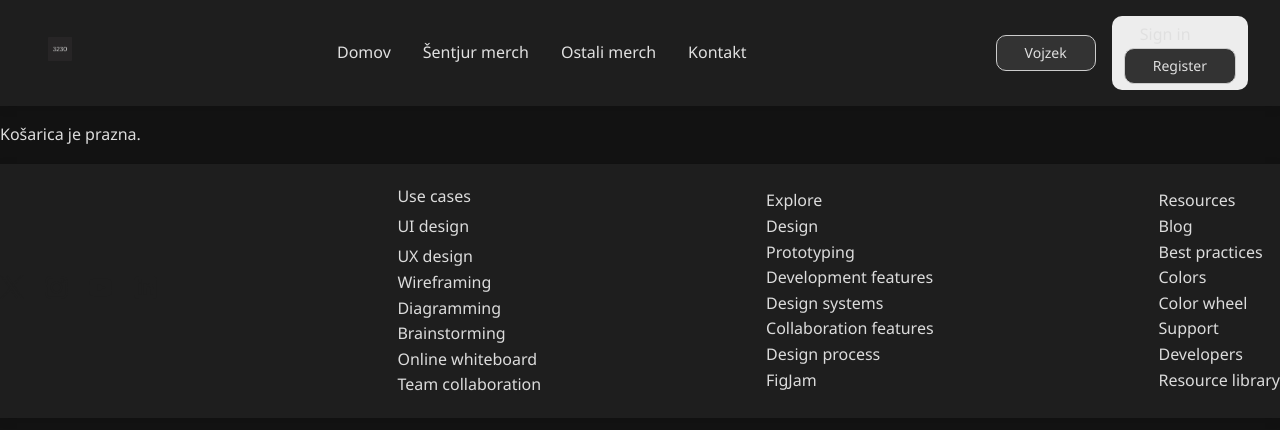
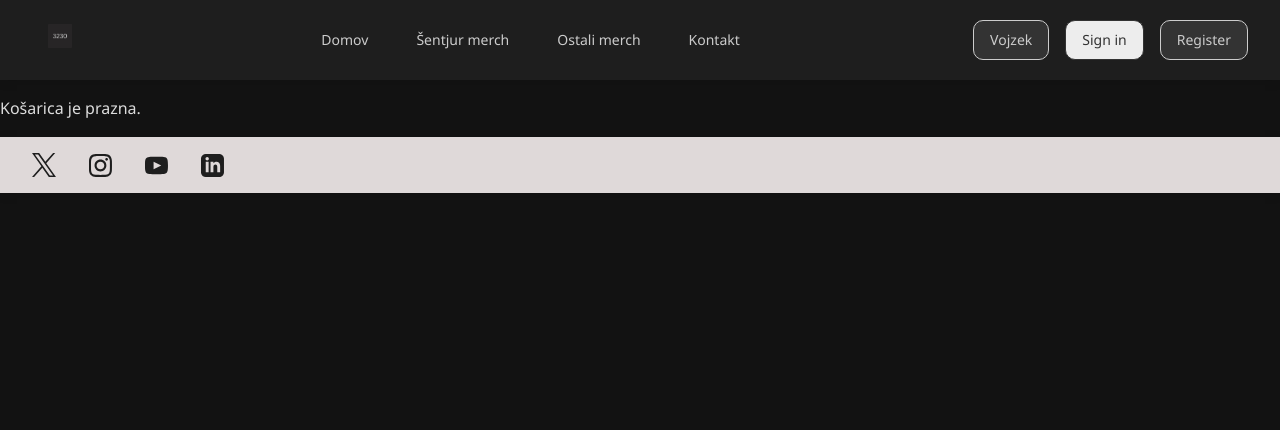
Before and after one commit to HeraZ14/Sentjur3230, a Django app: page /vojzek/ in a window 1280 px wide. Shown: the top 430 px of the page. Run offline with Django 5.2, Linux system fonts and the light colour scheme.

Commit message:
Mal uredili css, kurba, jebeno bo

```diff
--- a/spletka/templates/base.html
+++ b/spletka/templates/base.html
@@ -12,99 +12,35 @@
   <title>{% block title %}Metropola{% endblock %}</title>
 </head>
 <body>
-  <div class="examples-landing-page">
     <div class="header">
-      <div class="title3">
         <a href="{% url 'home' %}"><img class="figma" style="background: url({% static 'home.png' %}) center; background-size: cover; background-repeat: no-repeat;" src="{% static 'home.png' %}" /></a>
-      </div>
-      <div class="button">
-        <div class="navigation-pill">
-          <div class="title"><a href="{% url 'home' %}">Domov</a></div>
-        </div>
-        <div class="navigation-pill2">
-          <div class="title"><a href="{% url 'sentjur-merch' %}">Šentjur merch</a></div>
-        </div>
-        <div class="navigation-pill2">
-          <div class="title"><a href="{% url 'ostali-merch' %}">Ostali merch</a></div>
-        </div>
-        <div class="navigation-pill2">
-          <div class="title"><a href="{% url 'kontakt' %}">Kontakt</a></div>
-        </div>
+      <div class="header-auth">
+        <a class="transparent_button" href="{% url 'home' %}">Domov</a>
+        <a class="transparent_button" href="{% url 'sentjur-merch' %}">Šentjur merch</a>
+        <a class="transparent_button" href="{% url 'ostali-merch' %}">Ostali merch</a>
+        <a class="transparent_button" href="{% url 'kontakt' %}">Kontakt</a>
       </div>
       <div class="header-auth">
-        <div class="registration_button {">
-          <div class="button2"><a href="{% url 'vojzek' %}">Vojzek</a></div>
+        <a class="registration_button " href="{% url 'vojzek' %}">Vojzek</a>
+        {% if user.is_authenticated %}
+          <a class="signin_button" href="{% url 'profile' %}">Moj profil</a>
+          {% else %}
+          <a class="signin_button" href="{% url 'login' %}">Sign in</a>
+          <a class="registration_button" href="{% url 'register' %}">Register</a>
+          {% endif %}
         </div>
-        <div class="signin_button {">
-          {% if user.is_authenticated %}
-          <div class="button2"><a href="{% url 'profile' %}">Moj profil</a></div>
-          {% else %}
-          <div class="button2"><a href="{% url 'login' %}">Sign in</a></div>
-          <div class="registration_button">
-          <div class="button4"><a href="{% url 'register' %}">Register</a></div>
-          </div>
-          {% endif %}
-
-        </div>
-
-      </div>
     </div>
 
     {% block content %}{% endblock %}
 
-    <div class="footer" style="width: 100%; display: flex; justify-content: space-between; flex-wrap: wrap; padding: 20px 0; box-sizing: border-box;">
-      <div class="title3">
-        <div class="button-list">
+    <div class="footer">
+      <div class="footer-auth">
           <img class="x-logo" src="{% static 'x-logo0.svg' %}" />
           <img class="logo-instagram" src="{% static 'logo-instagram0.svg' %}" />
           <img class="logo-you-tube" src="{% static 'logo-you-tube0.svg' %}" />
           <img class="linked-in" src="{% static 'linked-in0.svg' %}" />
-        </div>
-      </div>
-      <div class="text-link-list">
-        <div class="title4">
-          <div class="text-strong">
-            <div class="text-strong2">Use cases</div>
-          </div>
-        </div>
-        <div class="text-link-list-item"><div class="list-item">UI design</div></div>
-        <div class="text-link-list-item"><div class="list-item2">UX design</div></div>
-        <div class="text-link-list-item"><div class="list-item3">Wireframing</div></div>
-        <div class="text-link-list-item"><div class="list-item4">Diagramming</div></div>
-        <div class="text-link-list-item"><div class="list-item5">Brainstorming</div></div>
-        <div class="text-link-list-item"><div class="list-item6">Online whiteboard</div></div>
-        <div class="text-link-list-item"><div class="list-item7">Team collaboration</div></div>
-      </div>
-      <div class="text-link-list">
-        <div class="title4">
-          <div class="text-strong">
-            <div class="text-strong2">Explore</div>
-          </div>
-        </div>
-        <div class="text-link-list-item"><div class="list-item8">Design</div></div>
-        <div class="text-link-list-item"><div class="list-item9">Prototyping</div></div>
-        <div class="text-link-list-item"><div class="list-item10">Development features</div></div>
-        <div class="text-link-list-item"><div class="list-item11">Design systems</div></div>
-        <div class="text-link-list-item"><div class="list-item12">Collaboration features</div></div>
-        <div class="text-link-list-item"><div class="list-item13">Design process</div></div>
-        <div class="text-link-list-item"><div class="list-item14">FigJam</div></div>
-      </div>
-      <div class="text-link-list">
-        <div class="title4">
-          <div class="text-strong">
-            <div class="text-strong2">Resources</div>
-          </div>
-        </div>
-        <div class="text-link-list-item"><div class="list-item15">Blog</div></div>
-        <div class="text-link-list-item"><div class="list-item16">Best practices</div></div>
-        <div class="text-link-list-item"><div class="list-item17">Colors</div></div>
-        <div class="text-link-list-item"><div class="list-item18">Color wheel</div></div>
-        <div class="text-link-list-item"><div class="list-item19">Support</div></div>
-        <div class="text-link-list-item"><div class="list-item20">Developers</div></div>
-        <div class="text-link-list-item"><div class="list-item21">Resource library</div></div>
       </div>
     </div>
-  </div>
    {% block scripts %}{% endblock %}
 </body>
 </html>
--- a/spletka/urls.py
+++ b/spletka/urls.py
@@ -5,6 +5,7 @@ from django.conf.urls.static import static
 urlpatterns = [
     path('admin/', admin.site.urls),
     path('',views.home, name = 'home'),
+    path('kontakt/',views.kontakt, name = 'kontakt'),
     path('',include('store.urls')),
     path('', include('accounts.urls')),
 ] + static(settings.MEDIA_URL, document_root=settings.MEDIA_ROOT)
--- a/spletka/views.py
+++ b/spletka/views.py
@@ -2,3 +2,7 @@ from django.shortcuts import render
 
 def home(request):
     return render(request, 'home.html',{})
+
+
+def kontakt(request):
+    return render(request, 'kontakt.html',{})
--- a/static/css/style.css
+++ b/static/css/style.css
@@ -18,19 +18,7 @@ body {
   box-shadow: 0 2px 10px rgba(0, 0, 0, 0.1);
 }
 
-.footer {
-  background-color: var(--footer-bg, #1e1e1e);
-  display: flex;
-  flex-direction: row;
-  flex-wrap: nowrap;
-  justify-content: space-between;
-  align-items: center;
-  padding: 1rem 2rem;
-  box-shadow: 0 2px 10px rgba(0, 0, 0, 0.1);
-}
-
 .header a {
-  color: #e0e0e0 ;
   font-weight: 500;
   padding: 0.5rem 1rem;
   text-decoration: none;
@@ -43,10 +31,30 @@ body {
   gap: 1rem;
   align-items: center;
 }
-.h3{
+
+.footer {
+  background-color: var(--footer-bg, #dfd9d9);
+  display: flex;
+  flex-direction: row;
+  flex-wrap: nowrap;
+  justify-content: space-between;
+  align-items: center;
+  padding: 1rem 2rem;
+  box-shadow: 0 2px 10px rgba(0, 0, 0, 0.1);
+}
+.footer a {
+  font-weight: 500;
+  padding: 0.5rem 1rem;
+  text-decoration: none;
+  transition: color 0.3s ease;
 
 }
 
+.footer-auth {
+  display: flex;
+  gap: 1rem;
+  align-items: center;
+}
 /* ======= KARTICE IZDELKOV ======= */
 .cards {
   display: grid;
@@ -125,21 +133,17 @@ body {
 }
 
 /* ======= GUMBI ======= */
-.button,
-.button3 {
+.signin_button {
+    background-color: #ededed;
         display: flex;          /* naredi vsebnik fleksibilen */
         align-items: center;    /* vertikalna poravnava */
         justify-content: center; /* horizontalna poravnava */
-}
-
-.signin_button {
-  background-color: #ededed;
         color: #333;
         padding: 6px 12px;
-  border: none;
+        border: 1px solid #333;
         border-radius: 10px;
         cursor: pointer;
-  font-size: 16px;
+        font-size: 14px;
         transition: transform 0.2s;
 }
 .signin_button:hover {
@@ -147,22 +151,30 @@ body {
 }
 .registration_button {
   background-color: #333;
+      display: flex;          /* naredi vsebnik fleksibilen */
+      align-items: center;    /* vertikalna poravnava */
+      justify-content: center; /* horizontalna poravnava */
       color: #ccc;
       border: 1px solid #ccc;
       padding: 6px 12px;
       border-radius: 10px;
       cursor: pointer;
       font-size: 14px;
+      transition: transform 0.2s;
     }
 .registration_button:hover {
   transform: scale(1.01);
+
 }
-
-.button:hover,
-.button2:hover,
-.button3:hover,
-.button4:hover {
-  background-color: var(--button-hover-bg);
+.transparent_button{
+    background-color: transparent;
+    display: flex;          /* naredi vsebnik fleksibilen */
+    align-items: center; /* vertikalna poravnava */
+    color: #ccc;
+    justify-content: center; /* horizontalna poravnava */
+    padding: 6px 12px;
+    cursor: pointer;
+    font-size: 14px;
 }
 
 /*Product cards*/
--- a/store/templates/shop/vojzek.html
+++ b/store/templates/shop/vojzek.html
@@ -15,7 +15,7 @@
     <ul>
         {% for item in cart %}
             <li>
-                {{ item.product_name }} — {{ item.selected_price_id }} —
+                {{ item.product_name }}
                 Količina: {{ item.quantity }} —
                 Cena na enoto: {{ item.price_per_unit }}€
                 Skupaj: {{ item.total_price }}€
@@ -26,20 +26,18 @@
               <input type="hidden" name="selected_price_id" value="{{ item.selected_price_id }}">
                 <input type="hidden" name="selected_size_id" value="{{ item.selected_size_id }}">
               <input type="number" name="selected_quantity" value="{{ item.quantity }}" min="1">
-              <button type="submit">Posodobi</button>
+              <button  class="signin_button" type="submit">Posodobi</button>
             </form>
             <form method="POST" action="{% url 'remove_from_cart' %}" onsubmit="return confirm('Si ziher, da hočeš odstraniti najboljši izdelek?')">
             {% csrf_token %}
                 <input type="hidden" name="product_id" value="{{ item.product_id }}">
                 <input type="hidden" name="selected_price_id" value="{{ item.selected_price_id }}">
-                <button type="submit">Odstrani</button>
+                <button class="registration_button" type="submit">Odstrani</button>
             </form>
         {% endfor %}
         <p>Skupna cena: {{ total_price }}€</p>
     </ul>
-    <a href="{% url 'checkout' %}">
-    <button type="button">Na checkout</button>
-    </a>
+    <a class="signin_button" href="{% url 'checkout' %}">Na checkout</a>
 {% else %}
     <p>Košarica je prazna.</p>
 {% endif %}
```
Lines whose indentation alone changed are shown as unchanged.
